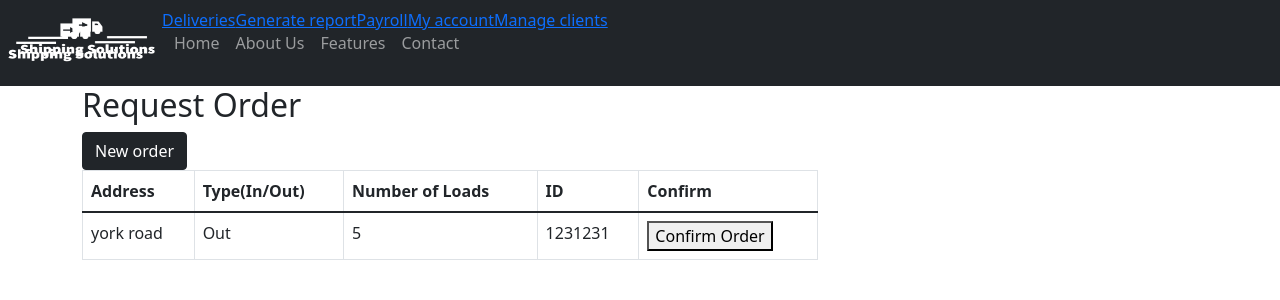
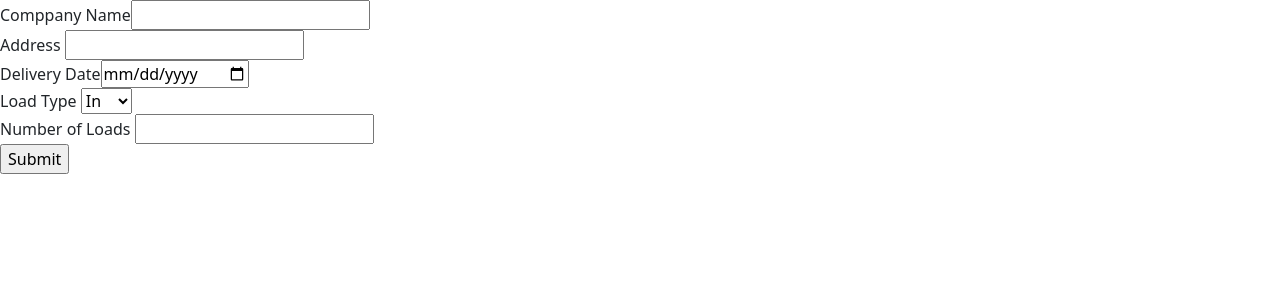
Before and after one commit to omar-alomar/shippingSolutions, a PHP site: page /Clie/OrderRequest.php in a window 1280 px wide. Shown: the top 300 px of the page. Run offline with PHP 8.4, Linux system fonts and the light colour scheme; some libraries are stand-ins or nearby versions.

Commit message:
Order request able to send over to the phpadmin database

```diff
--- a/Clie/OrderRequest.php
+++ b/Clie/OrderRequest.php
@@ -1,70 +1,49 @@
+<?php
+include("config.php");
+?>
+
 <!DOCTYPE html>
-<html lang="en">
+<html>
 
 <head>
+    <meta charset="UTF-8">
+    <meta name="viewport" content="width=device-width, initial-scale=1.0">
 
-    <meta charset="UTF-8" />
-    <meta name="viewport" content="width=device-width, initial-scale=1.0" />
+    <link href="https://cdn.jsdelivr.net/npm/bootstrap@5.1.3/dist/css/bootstrap.min.css" rel="stylesheet" integrity="sha384-1BmE4kWBq78iYhFldvKuhfTAU6auU8tT94WrHftjDbrCEXSU1oBoqyl2QvZ6jIW3" crossorigin="anonymous">
+    <title>
 
-    <link href="https://cdn.jsdelivr.net/npm/bootstrap@5.1.3/dist/css/bootstrap.min.css" rel="stylesheet" integrity="sha384-1BmE4kWBq78iYhFldvKuhfTAU6auU8tT94WrHftjDbrCEXSU1oBoqyl2QvZ6jIW3" crossorigin="anonymous" />
-    <script src="https://code.jquery.com/jquery-1.10.2.js"></script>
-    <link rel="styleSheet" href="sidebar.css">
-    <script src="sidebar.js"></script>
-    <title>SHipping Service Solutions</title>
+    </title>
 </head>
 
 <body>
-    <!--navbar-->
-    <div id="nav-placeholder"></div>
-    <script>
-        $(function() {
-            $("#nav-placeholder").load("common/nav.html");
-        });
-    </script>
-    <!--end of navbar-->
+    <form action="" method="POST">
+        Comppany Name<input type="text" name="name"><br>
+        Address <input type="text" name="address"><br>
+        Delivery Date<input type="date" name="dDate"><br>
+        Load Type <select name="LoadType">
+            <option>In</option>
+            <option>Out</option>
+        </select><br>
+        Number of Loads <input type="number" name="LoadsNum"><br>
+        <input type="submit" name="submit">
+    </form>
+    <?php
+    if (isset($_POST['submit'])) {
+        $name = $_POST['name'];
+        $address = $_POST['address'];
+        $dDate = $_POST['dDate'];
+        $LoadType = $_POST['LoadType'];
+        $LoadsNum = $_POST['LoadsNum'];
 
-    <div class="container">
-        <div class="row">
-            <nav class="navbar navbar-inverse fixed-top" id="sidebar-wrapper" role="navigation">
-                <ul class="nav sidebar-nav">
-                    <div class="sidebar-header">
-                        <div class="sidebar-brand">
-                            <a href="#"><img src="../img/logoTrans.png" width="150" height="60" alt=""></a>
-                        </div>
-                    </div>
-                    <li><a href="#deliveries">Deliveries</a></li>
-                    <li><a href="#reports">Generate report</a></li>
-                    <li><a href="#payroll">Payroll</a></li>
-                    <li><a href="#account">My account</a></li>
-                    <li><a href="#clients">Manage clients</a></li>
-                </ul>
-            </nav>
-            <div class="col-lg-8 col-lg-offset-2">
-                <h2>Request Order</h2>
-                <a href="#orderEntry" class="btn btn-dark" role="button">New order</a>
-                <table class="table table-bordered">
-                    <thead>
-                        <tr>
-                            <th scope="col">Address</th>
-                            <th scope="col">Type(In/Out)</th>
-                            <th scope="col">Number of Loads</th>
-                            <th scope="col">ID</th>
-                            <th scope="col">Confirm</th>
-                        </tr>
-                    </thead>
-                    <tbody>
-                        <tr>
-                            <td>york road</td>
-                            <td>Out</td>
-                            <td>5</td>
-                            <td>1231231</td>
-                            <td><button class="Confirm">Confirm Order</button></td>
-                        </tr>
-                    </tbody>
-                </table>
-            </div>
-        </div>
-    </div>
+        $result = "INSERT into request (name,address,dDate,LoadType,LoadsNum) values('$name','$address','$dDate','$LoadType','$LoadsNum')";
+        mysqli_query($mysqli, $result);
+        if ($result) {
+            echo "Success";
+        } else {
+            echo "Failed";
+        }
+    }
+    ?>
 </body>
 
 </html>
--- /dev/null
+++ b/Clie/config.php
@@ -0,0 +1,7 @@
+<?php
+
+$dbhost = 'localhost';
+$dbusername = 'root';
+$dbpass = '';
+$dbname = "client";
+$mysqli = mysqli_connect($dbhost, $dbusername, $dbpass, $dbname);
```
